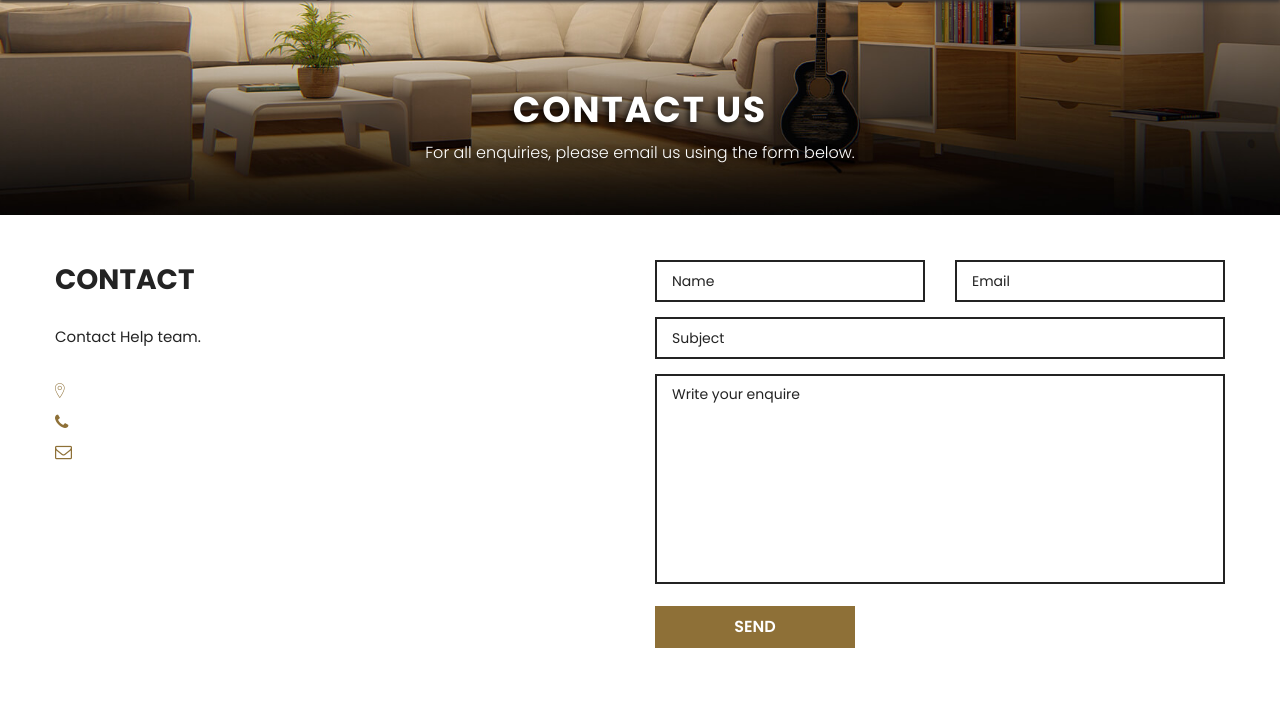
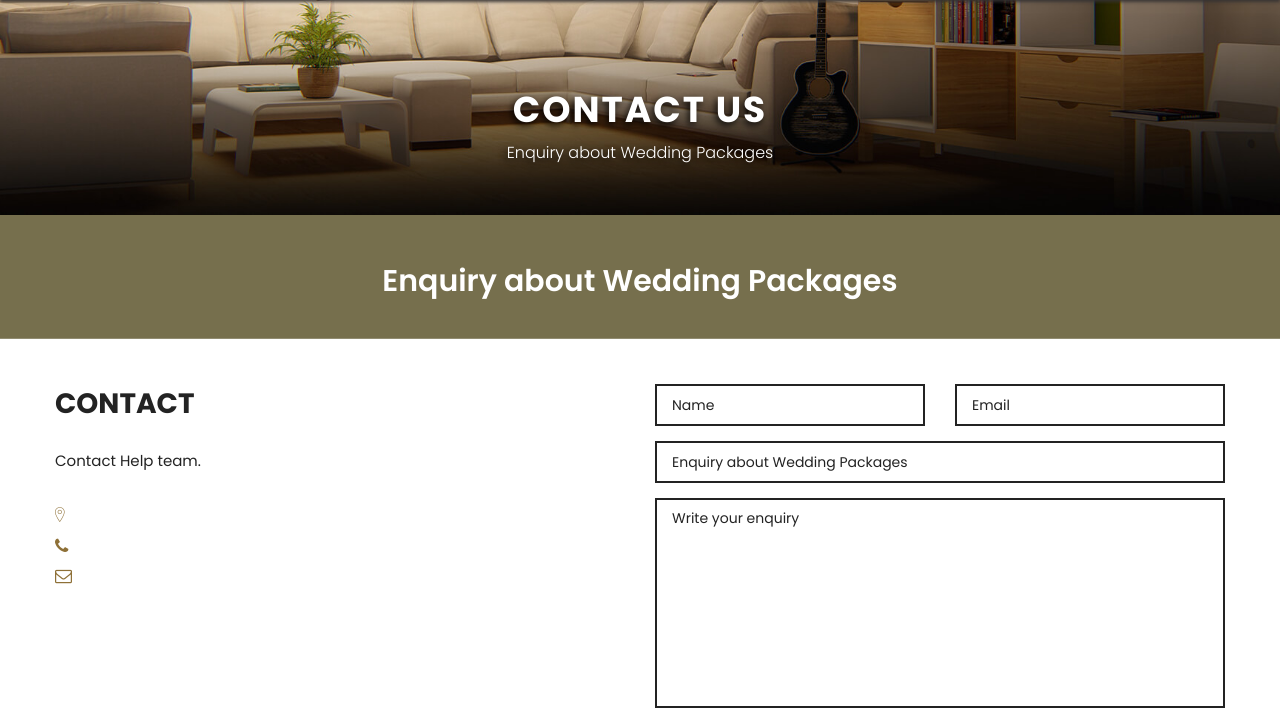
Before and after one commit to AmeeraShara/Amore, a PHP site: page /contact.php?package=wedding in a window 1280 px wide. Shown: the part 90-803 px from the top of the page. Run offline with PHP 8.4, Linux system fonts and the light colour scheme; tables that the repository leaves empty or names only in its code hold one stand-in row (values such as "Sample post"); some libraries are stand-ins or nearby versions; some web fonts are replaced; grey boxes are pictures that could not be loaded.

Commit message:
18.02.2026

```diff
--- a/contact.php
+++ b/contact.php
@@ -4,7 +4,7 @@
 if($_SERVER['REQUEST_METHOD'] == 'POST'){
     $out=true;
     $full_name = $email = $message = $subject = '';
-        $msg='Your enquiry is recived, We will reach you as soon as possible. Thank you!';
+    $msg='Your enquiry is received, We will reach you as soon as possible. Thank you!';
 
     // Name validation
     if($out){
@@ -16,17 +16,7 @@
         }
     }
 
-        // Contact validation
-        // if($out){
-        //     if((isset($_REQUEST['contact_no'])) && ($_REQUEST['contact_no'] != '')) {
-        //         $contact_no = trim($_REQUEST['contact_no']);
-        //     }else{
-        //         $msg='Please check your contact no.';
-        //         $out=false;
-        //     }
-        // }
-
-        // Validate email
+    // Email validation
     if($out){
         if((isset($_REQUEST['email'])) && ($_REQUEST['email'] != '')) {
             if(filter_var($_REQUEST['email'], FILTER_VALIDATE_EMAIL)){
@@ -61,11 +51,9 @@
         }
     }
 
+    // Send email
     if($out){
-            $messageBody = $mailSubject = '';
         $mailSubject = 'Enquiry from '.getCompanyName().' Website';
-
-            // <p><b>Phone No:</b> ".$contact_no."</p>
         $messageBody = "<p>Hi,</p>
         <p><b>".$full_name."</b> has sent a message having </p>
         <p><b>Email :</b> ".$email."</p>
@@ -80,37 +68,82 @@
 
         if(!mail($toEmail , $mailSubject , $messageBody , $headers)){
             $out=false;
-                $msg='Something went to wrong, Please try again';
+            $msg='Something went wrong, Please try again';
         }
     }
+
     if($out){
         $_REQUEST['name'] = $_REQUEST['email'] = $_REQUEST['subject'] = '';
-            $response = '
-                <div class="alert alert-success alert-dismissible" role="alert">
-                <button type="button" class="close" data-dismiss="alert" aria-label="Close"><span aria-hidden="true">&times;</span></button>
+        $response = '<div class="alert alert-success alert-dismissible" role="alert">
+                        <button type="button" class="close" data-dismiss="alert" aria-label="Close">
+                            <span aria-hidden="true">&times;</span>
+                        </button>
                         Thank you for contacting us and we will get back to you as soon as possible.
                      </div>';
     }else{
-            $response = ' <div class="alert alert-danger alert-dismissible" role="alert">
-                        <button type="button" class="close" data-dismiss="alert" aria-label="Close"><span aria-hidden="true">&times;</span></button>
+        $response = '<div class="alert alert-danger alert-dismissible" role="alert">
+                        <button type="button" class="close" data-dismiss="alert" aria-label="Close">
+                            <span aria-hidden="true">&times;</span>
+                        </button>
                         <strong>Error: </strong>'.$msg.'
                      </div>';
     }
 }
 ?>
 
-<!-- TODO  -->
+<?php
+// Detect package only if clicked from packages section
+$selectedPackage = '';
+if(isset($_GET['package'])) {
+    switch($_GET['package']) {
+        case 'wedding':
+            $selectedPackage = 'Enquiry about Wedding Packages';
+            break;
+        case 'tour':
+            $selectedPackage = 'Enquiry about Tour Packages';
+            break;
+        case 'beach':
+            $selectedPackage = 'Enquiry about Beach Sport Packages';
+            break;
+        case 'kids':
+            $selectedPackage = 'Enquiry about Kids Activity Packages';
+            break;
+    }
+}
+?>
 
 <!-- BANNER -->
 <section class="banner-tems text-center bg-contact-us">
     <div class="container">
         <div class="banner-content">
             <h2>Contact us</h2>
-                <p>For all enquiries, please email us using the form below.</p>
+            <p>
+            <?php
+                if($selectedPackage != '') {
+                    echo $selectedPackage;
+                } else {
+                    echo 'For all enquiries, please email us using the form below.';
+                }
+            ?>
+            </p>
         </div>
     </div>
 </section>
 <!-- END / BANNER -->
+
+<!-- SELECTED PACKAGE BELOW BANNER -->
+<?php if($selectedPackage != ''): ?>
+<section class="selected-package text-center" style="
+    padding: 30px 20px;
+    background: rgba(60, 50, 2, 0.7);
+    color: #fff;
+    border-bottom: 1px solid rgba(255,255,255,0.2);
+">
+    <div class="container">
+        <h2 style=" font-weight:600;"><?php echo $selectedPackage; ?></h2>
+    </div>
+</section>
+<?php endif; ?>
 
 <!-- CONTACT -->
 <section class="section-contact">
@@ -118,40 +151,48 @@
         <div class="contact">
             <div class="row" id="div-email-response">
                 <div class="col-12 text-center">
-                        <?php
-                            if(isset($response)) {
-                                echo $response;
-                            }
-                        ?>
+                    <?php if(isset($response)) echo $response; ?>
                 </div>
             </div>
             <div class="row">
+                <!-- Left side: Contact info -->
                 <div class="col-md-6 col-lg-5">
                     <div class="text">
                         <h2>Contact</h2>
                         <p>Contact Help team.</p>
                         <ul>
-                                <li><i class=" fa ion-ios-location-outline"></i> <?php echo getAddress(); ?></li>
+                            <li><i class="fa ion-ios-location-outline"></i> <?php echo getAddress(); ?></li>
                             <li><i class="fa fa-phone" aria-hidden="true"></i> <?php echo getContactMobileNumber(); ?></li>
-                                <li><i class="fa fa-envelope-o" aria-hidden="true"></i><?php echo getSupportEmail(); ?></li>
+                            <li><i class="fa fa-envelope-o" aria-hidden="true"></i> <?php echo getSupportEmail(); ?></li>
                         </ul>
                     </div>
                 </div>
+
+                <!-- Right side: Contact form -->
                 <div class="col-md-6 col-lg-6 col-lg-offset-1">
                     <div class="contact-form">
                         <form action="<?php echo htmlspecialchars($_SERVER["PHP_SELF"]); ?>" method="post">
                             <div class="row">
                                 <div class="col-sm-6">
-                                        <input type="text" id="name" class="field-text" name="name" placeholder="Name" value="<?php  if(isset($_POST['submit'])) echo $_REQUEST['name']; ?>">
+                                    <input type="text" id="name" class="field-text" name="name" placeholder="Name"
+                                        value="<?php if(isset($_POST['submit'])) echo $_REQUEST['name']; ?>">
                                 </div>
                                 <div class="col-sm-6">
-                                        <input type="text" id="email" class="field-text" name="email" placeholder="Email" value="<?php  if(isset($_POST['submit'])) echo $_REQUEST['email']; ?>">
+                                    <input type="text" id="email" class="field-text" name="email" placeholder="Email"
+                                        value="<?php if(isset($_POST['submit'])) echo $_REQUEST['email']; ?>">
                                 </div>
                                 <div class="col-sm-12">
-                                        <input type="text" id="subject" class="field-text" name="subject" placeholder="Subject" value="<?php  if(isset($_POST['submit'])) echo $_REQUEST['subject']; ?>">
+                                    <input type="text" id="subject" class="field-text" name="subject" placeholder="Subject"
+                                        value="<?php
+                                            if(isset($_REQUEST['subject']) && $_REQUEST['subject'] != '') {
+                                                echo $_REQUEST['subject'];
+                                            } elseif($selectedPackage != '') {
+                                                echo $selectedPackage;
+                                            }
+                                        ?>">
                                 </div>
                                 <div class="col-sm-12">
-                                        <textarea cols="30" rows="10" name="message" class="field-textarea" placeholder="Write your enquire"></textarea>
+                                    <textarea cols="30" rows="10" name="message" class="field-textarea" placeholder="Write your enquiry"><?php if(isset($_POST['submit'])) echo $_REQUEST['message']; ?></textarea>
                                 </div>
                                 <div id="div-waiting" class="text-center"></div>
                                 <div class="col-sm-6">
```
Also changed, not shown: home.php (+32 -15 lines). Lines whose indentation alone changed are shown as unchanged.
